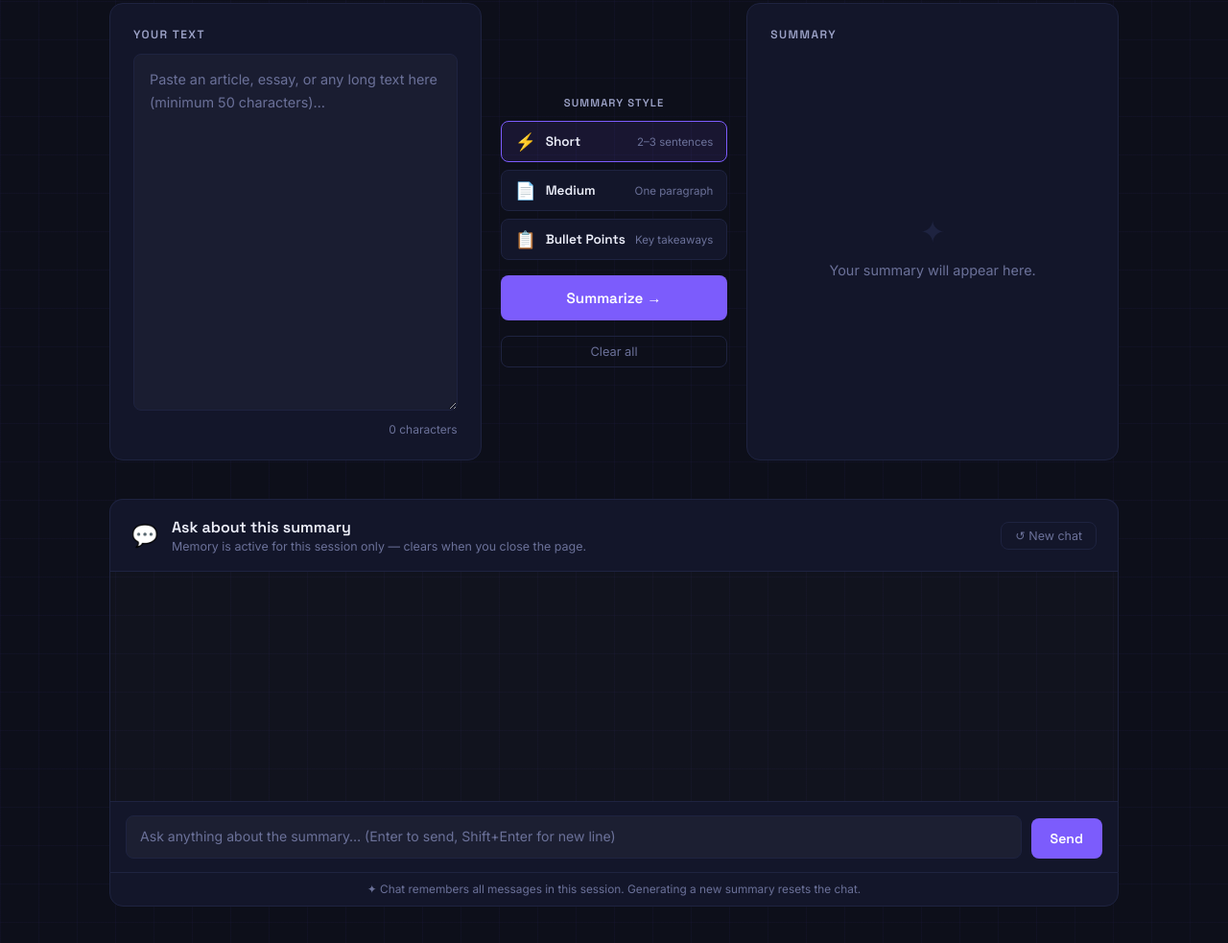
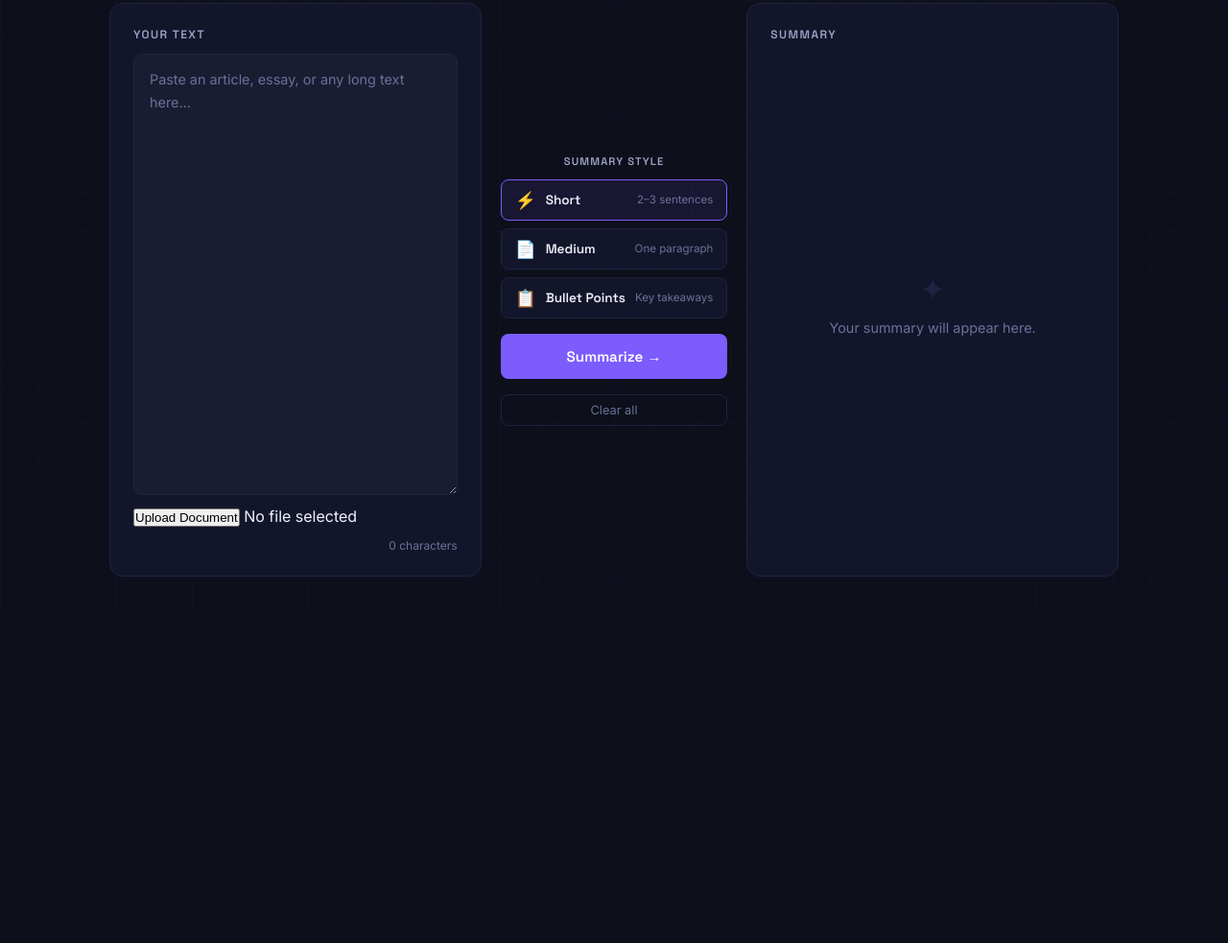
Before and after one commit to lineyshabamane07-cloud/Ai_Text_summarizer, a website: page index.html in a window 1280 px wide. Shown: the part 159-1142 px from the top of the page at 96% size. After the commit the page ends 800 px from the top, so only its background shows below. Drawn offline with nearby package versions, Linux system fonts and the light colour scheme.

Commit message:
Update index.html

```diff
--- a/index.html
+++ b/index.html
@@ -5,6 +5,7 @@
   <meta name="viewport" content="width=device-width, initial-scale=1.0" />
   <title>SummarAI – Smart Text Summarizer</title>
   <link rel="stylesheet" href="style.css" />
+  <!-- Google Fonts: Space Grotesk (display) + Inter (body) -->
   <link rel="preconnect" href="https://fonts.googleapis.com" />
   <link rel="preconnect" href="https://fonts.gstatic.com" crossorigin />
   <link href="https://fonts.googleapis.com/css2?family=Space+Grotesk:wght@400;500;600;700&family=Inter:wght@400;500&display=swap" rel="stylesheet" />
@@ -29,9 +30,29 @@
       <textarea
 id="inputText"
 class="text-area"
-        placeholder="Paste an article, essay, or any long text here (minimum 50 characters)…"
+placeholder="Paste an article, essay, or any long text here..."
 rows="14"
 ></textarea>
+
+<div class="upload-container">
+
+<input
+type="file"
+id="documentInput"
+accept=".pdf,.doc,.docx,.txt"
+hidden
+/>
+
+<button
+class="btn-upload"
+onclick="document.getElementById('documentInput').click()">
+Upload Document
+</button>
+
+<span id="fileName">No file selected</span>
+
+</div>
+
 <div class="char-counter">
 <span id="charCount">0</span> characters
 </div>
@@ -40,6 +61,7 @@
     <!-- CENTER: Controls -->
     <section class="controls">
 
+      <!-- Summary Style Picker -->
       <div class="style-group">
         <p class="style-label">Summary style</p>
 
@@ -71,6 +93,7 @@
         </label>
       </div>
 
+      <!-- Summarize Button -->
       <button id="summarizeBtn" class="btn-summarize" onclick="handleSummarize()">
         <span class="btn-text">Summarize →</span>
         <span class="btn-loader" hidden>
@@ -80,6 +103,7 @@
         </span>
       </button>
 
+      <!-- Clear Button -->
       <button class="btn-clear" onclick="clearAll()">Clear all</button>
 
     </section>
@@ -88,26 +112,31 @@
     <section class="panel panel--output">
       <label class="panel-label">Summary</label>
 
+      <!-- Idle state (default) -->
       <div id="outputIdle" class="output-idle">
         <span class="idle-icon">✦</span>
         <p>Your summary will appear here.</p>
       </div>
 
+      <!-- Loading state -->
       <div id="outputLoading" class="output-loading" hidden>
         <div class="spinner"></div>
       </div>
 
+      <!-- Error state -->
       <div id="outputError" class="output-error" hidden>
         <span class="error-icon">⚠</span>
         <p id="errorMessage">Something went wrong. Please try again.</p>
       </div>
 
+      <!-- Result state -->
       <div id="outputResult" class="output-result" hidden>
         <p id="summaryText"></p>
         <div class="result-actions">
          <button class="btn-copy" onclick="copyResult()">⎘ Copy</button>
          <button class="btn-download" onclick="downloadAsPDF()">↓ PDF</button>
          <button class="btn-download" onclick="downloadAsWord()">↓ Word</button>
+         <button class="btn-chat" onclick="openChat()">💬 Ask AI</button>
          <span id="copyConfirm" class="copy-confirm" hidden>Copied!</span>
        </div>
       </div>
@@ -115,48 +144,46 @@
     </section>
 
   </main>
+  <script src="https://cdnjs.cloudflare.com/ajax/libs/pdf.js/3.11.174/pdf.min.js"></script>
 
-  <!-- ═══════════════════════════════════════════════════
-       CHAT SECTION
-       Hidden by default. Shown after summary is generated.
-       Memory lives only in JS variables (clears on refresh/close).
-       ═══════════════════════════════════════════════════ -->
-  <section class="chat-section" id="chatSection" hidden>
+<script src="https://cdnjs.cloudflare.com/ajax/libs/mammoth/1.7.2/mammoth.browser.min.js"></script>
+
+</main>
+
+  <!-- ── CHAT SECTION ── -->
+  <section class="chat-section" id="chatSection" style="display:none;">
 
     <div class="chat-header">
       <span class="chat-header-icon">💬</span>
-      <div class="chat-header-text">
-        <h2 class="chat-title">Ask about this summary</h2>
-        <p class="chat-subtitle">Memory is active for this session only — clears when you close the page.</p>
+      <div>
+        <p class="chat-title">Ask about this summary</p>
+        <p class="chat-subtitle" id="chatSubtitle">Memory active for this session</p>
       </div>
-      <button class="btn-clear-chat" onclick="clearChat()">↺ New chat</button>
+      <button class="chat-close-btn" onclick="closeChat()">✕</button>
     </div>
 
-    <!-- Message thread — populated by JS -->
-    <div class="chat-messages" id="chatMessages"></div>
+    <div class="chat-messages" id="chatMessages">
+      <div class="chat-bubble chat-bubble--ai">
+        <span class="bubble-icon">✦</span>
+        <p>I've read the summary. Ask me anything about it — I'll remember our conversation as long as this page is open.</p>
+      </div>
+    </div>
 
-    <!-- Input bar -->
     <div class="chat-input-row">
-      <textarea
+      <input
+        type="text"
         id="chatInput"
         class="chat-input"
-        placeholder="Ask anything about the summary… (Enter to send, Shift+Enter for new line)"
-        rows="1"
-      ></textarea>
-      <button class="btn-chat-send" id="chatSendBtn" onclick="sendChatMessage()">
+        placeholder="Ask a question about the summary…"
+        onkeydown="if(event.key==='Enter') sendChatMessage()"
+        autocomplete="off"
+      />
+      <button class="chat-send-btn" onclick="sendChatMessage()">
         <span id="chatBtnText">Send</span>
-        <span id="chatBtnLoader" hidden>
-          <span class="dot"></span><span class="dot"></span><span class="dot"></span>
-        </span>
+        <span id="chatBtnLoader" hidden>…</span>
       </button>
     </div>
-
-    <p class="chat-memory-note">
-      ✦ Chat remembers all messages in this session. Generating a new summary resets the chat.
-    </p>
 
   </section>
 
   <script src="app.js"></script>
-</body>
-</html>
```
Lines whose indentation alone changed are shown as unchanged.
